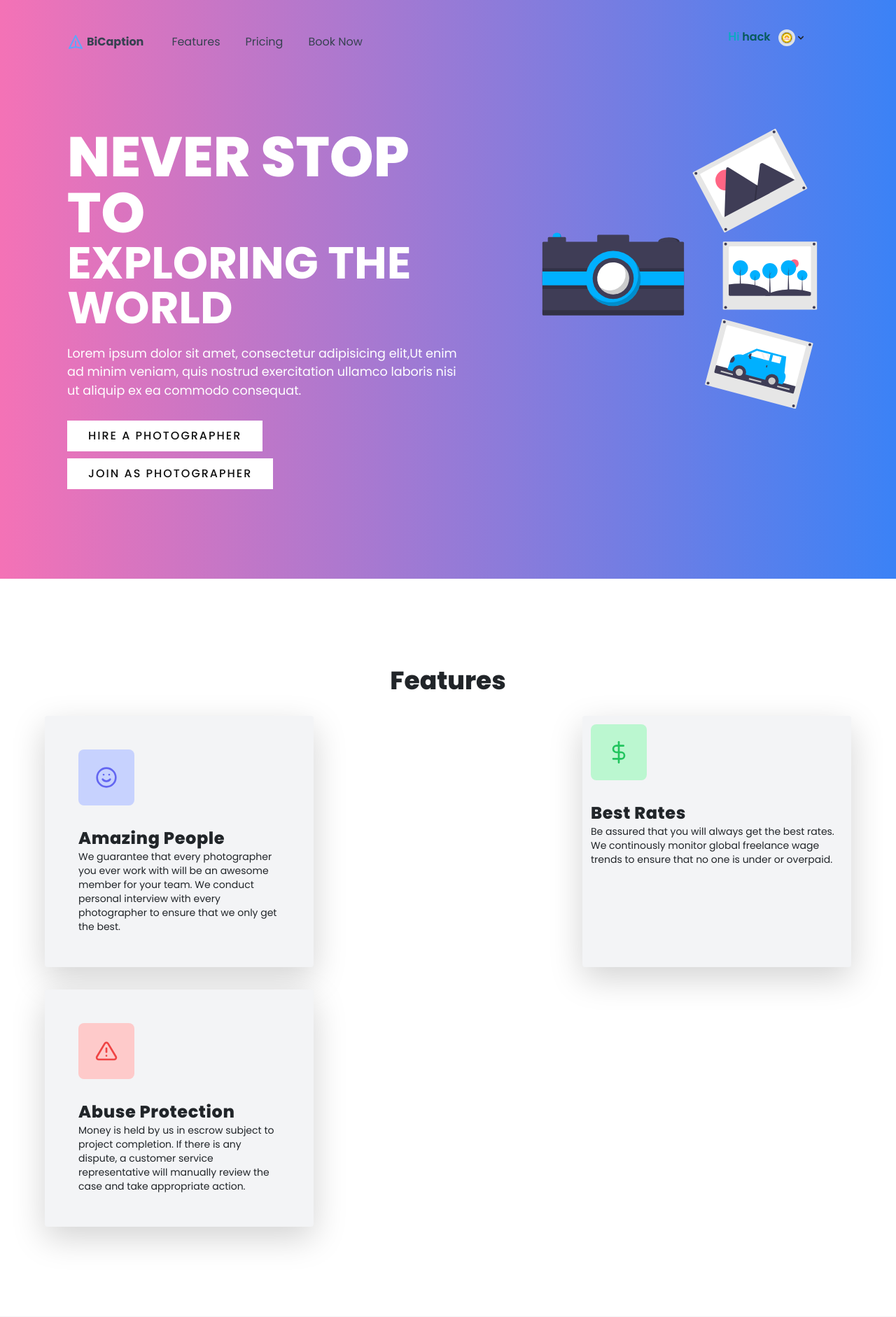
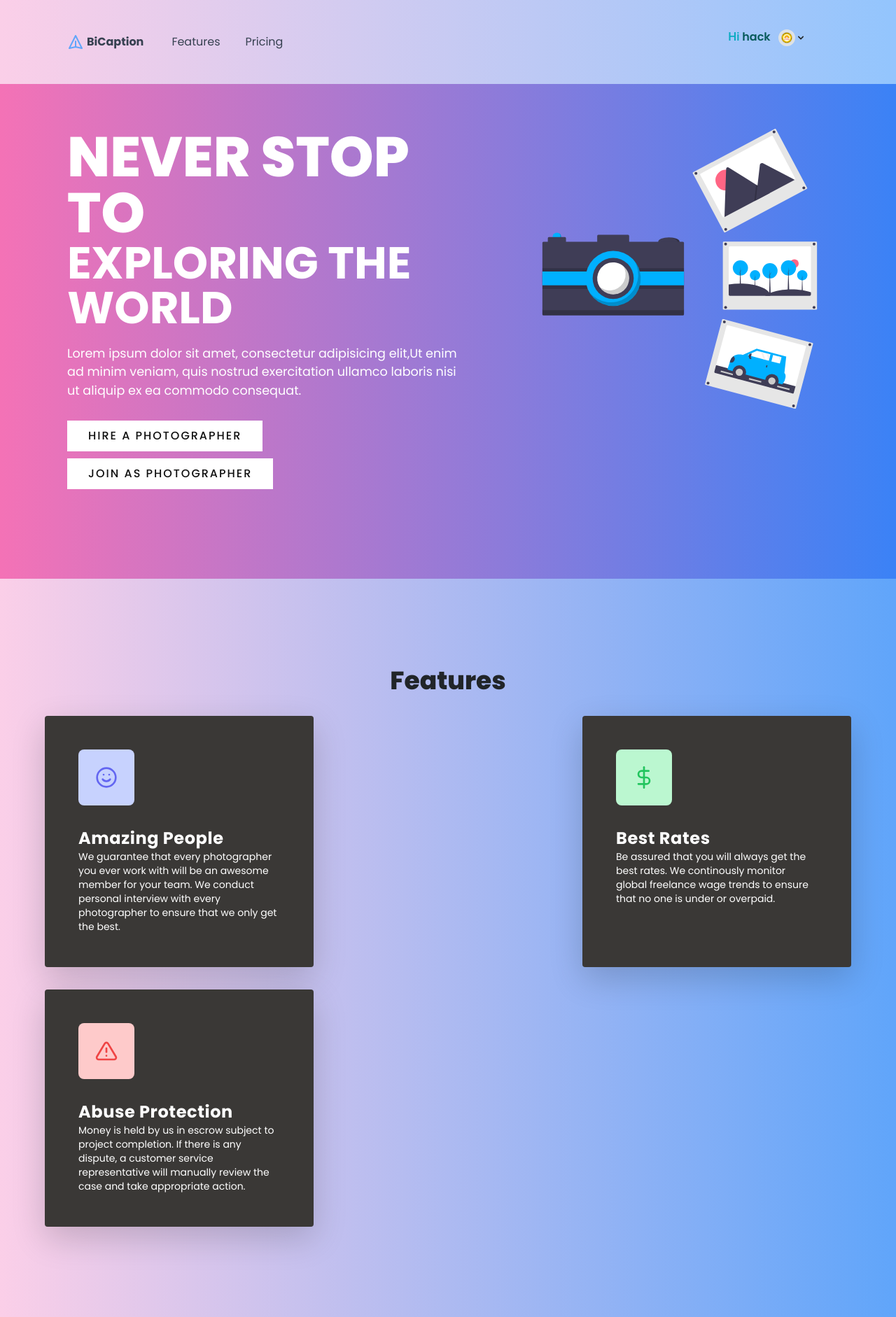
Before and after one commit to akrhythm20/biCaption, a Django app: page / in a window 1280 px wide. Shown: the top 1882 px of the page at 70% size. Run offline with Django 4.2, Linux system fonts and the light colour scheme; a user stored in the database is signed in; data comes from the database, SQL or seed files in the repository; some libraries are stand-ins or nearby versions.

Commit message:
freature css

```diff
--- a/PhotoHub/templates/appointment.html
+++ b/PhotoHub/templates/appointment.html
@@ -20,7 +20,7 @@
         <div class="flex space-x-4">
           <!-- logo -->
           <div>
-            <a href="#" class="flex items-center py-5 px-2 text-white hover:text-gray-900">
+            <a href="/" class="flex items-center py-5 px-2 text-white hover:text-gray-900">
               <svg class="h-6 w-6 mr-1 text-blue-400" xmlns="http://www.w3.org/2000/svg" fill="none" viewBox="0 0 24 24"
                 stroke="currentColor">
                 <path stroke-linecap="round" stroke-linejoin="round" stroke-width="2"
--- a/PhotoHub/templates/landing.html
+++ b/PhotoHub/templates/landing.html
@@ -195,7 +195,7 @@ header .logo
 {% endif %}
 
 <!-- navbar goes here -->
-<nav class="bg-gradient-to-r from-pink-400 to-blue-500">
+<nav class="bg-gradient-to-r from-pink-200 to-blue-300">
     <div class="max-w-6xl mx-auto px-4">
       <div class="flex justify-between">
 
@@ -214,7 +214,14 @@ header .logo
           <div class="hidden md:flex items-center space-x-1">
             <a href="#" class="py-5 px-3 text-gray-700 hover:text-gray-900">Features</a>
             <a href="#" class="py-5 px-3 text-gray-700 hover:text-gray-900">Pricing</a>
-            <a href="/checkout" class="py-5 px-3 text-gray-700 hover:text-gray-900">Book Now</a>
+            {% if request.user.is_authenticated%}
+              {% if role == 'Customer'%}
+              <a href="/category" class="py-5 px-3 text-gray-700 hover:text-gray-900">Book Now</a>
+              {% endif %}
+
+            {% else %}
+             <a href="/accounts/login" class="py-5 px-3 text-gray-700 hover:text-gray-900">Book Now</a>
+            {% endif %}
           </div>
         </div>
 
@@ -325,14 +332,14 @@ header .logo
 
 
 
-        <div class="bg-white px-5 sm:px-10 md:px-20 lg:px-10 xl:px-20 py-32" id="features">
+        <div class="bg-gradient-to-r from-pink-200 to-blue-400 px-5 sm:px-10 md:px-20 lg:px-10 xl:px-20 py-32" id="features">
           <div class="max-w-screen-xl mx-auto">
-            <h3 class="leading-none  text-center  font-extrabold text-4xl">
+            <h3 class=" leading-none  text-center  font-extrabold text-4xl">
               Features
             </h3>
 
             <div class="flex flex-col items-center flex-wrap lg:flex-row lg:items-stretch lg:flex-no-wrap lg:justify-between">
-              <div class="w-full max-w-sm mt-6 lg:mt-8 bg-gray-100 rounded shadow-lg p-12 lg:p-8 lg:mx-4 xl:p-12">
+              <div style="background-color: rgb(58, 56, 54);" class="w-full max-w-sm mt-6 lg:mt-8  rounded shadow-lg p-12 lg:p-8 lg:mx-4 xl:p-12">
                 <div class="p-4 inline-block bg-indigo-200 rounded-lg">
                   <svg class="text-indigo-500 w-8" xmlns="http://www.w3.org/2000/svg" viewBox="0 0 24 24" fill="none" stroke="currentColor" stroke-width="2" stroke-linecap="round" stroke-linejoin="round">
                     <circle cx="12" cy="12" r="10"/>
@@ -341,32 +348,32 @@ header .logo
                     <line x1="15" y1="9" x2="15.01" y2="9"/>
                   </svg>
                 </div>
-                <div class="mt-4 font-extrabold text-2xl tracking-wide">
+                <div class="text-white mt-4 font-bold text-2xl tracking-wide">
                   Amazing People
                 </div>
-                <div class="text-sm">
+                <div class="text-white text-sm">
                   We guarantee that every photographer you ever work with will be an awesome member for your team. We
                   conduct personal interview with every photographer to ensure that we only get the best.
                 </div>
               </div>
 
-              <div class="w-full max-w-sm mt-8 bg-gray-100 rounded shadow-lg p-12 lg:p-8 lg:mx-4 xl:p-3">
+              <div style="background-color: rgb(58, 56, 54);" class="w-full max-w-sm mt-6 lg:mt-8  rounded shadow-lg p-12 lg:p-8 lg:mx-4 xl:p-12">
                 <div class="p-4 inline-block bg-green-200 rounded-lg">
                   <svg class="text-green-500 w-8" xmlns="http://www.w3.org/2000/svg" viewBox="0 0 24 24" fill="none" stroke="currentColor" stroke-width="2" stroke-linecap="round" stroke-linejoin="round">
                     <line x1="12" y1="1" x2="12" y2="23"/>
                     <path d="M17 5H9.5a3.5 3.5 0 0 0 0 7h5a3.5 3.5 0 0 1 0 7H6"/>
                   </svg>
                 </div>
-                <div class="mt-4 font-extrabold text-2xl tracking-wide">
+                <div class="text-white mt-4 font-bold text-2xl tracking-wide">
                   Best Rates
                 </div>
-                <div class="text-sm">
+                <div class="text-white text-sm">
                   Be assured that you will always get the best rates. We continously monitor global freelance wage trends to ensure
                   that no one is under or overpaid.
                 </div>
               </div>
 
-              <div class="w-full max-w-sm mt-8 bg-gray-100 rounded shadow-lg p-12 lg:p-8 lg:mx-4 xl:p-12">
+              <div style="background-color: rgb(58, 56, 54);" class="w-full max-w-sm mt-8  rounded shadow-lg p-12 lg:p-8 lg:mx-4 xl:p-12">
                 <div class="p-4 inline-block bg-red-200 rounded-lg">
                   <svg class="text-red-500 w-8" xmlns="http://www.w3.org/2000/svg" viewBox="0 0 24 24" fill="none" stroke="currentColor" stroke-width="2" stroke-linecap="round" stroke-linejoin="round">
                     <path xmlns="http://www.w3.org/2000/svg" d="M10.29 3.86L1.82 18a2 2 0 0 0 1.71 3h16.94a2 2 0 0 0 1.71-3L13.71 3.86a2 2 0 0 0-3.42 0z"/>
@@ -374,10 +381,10 @@ header .logo
                     <line xmlns="http://www.w3.org/2000/svg" x1="12" y1="17" x2="12.01" y2="17"/>
                   </svg>
                 </div>
-                <div class="mt-4 font-extrabold text-2xl tracking-wide">
+                <div class="text-white mt-4 font-bold text-2xl tracking-wide">
                   Abuse Protection
                 </div>
-                <div class="text-sm">
+                <div class="text-white text-sm">
                   Money is held by us in escrow subject to project completion. If there is any dispute, a customer
                   service representative will manually review the case and take appropriate action.
                 </div>
@@ -386,7 +393,7 @@ header .logo
           </div>
         </div>
 
-        <div class="px-5 sm:px-10 md:px-20 lg:px-10 xl:px-20 py-8 bg-gray-100" id="cards">
+        <div class="bg-gradient-to-r from-pink-200 to-blue-400 px-5 sm:px-10 md:px-20 lg:px-10 xl:px-20 py-8 bg-gray-100" id="cards">
           <div class="max-w-screen-xl mx-auto">
             <h3 class="leading-none font-black text-3xl">Popular PhotoGraphers</h3>
 
@@ -523,7 +530,7 @@ header .logo
           </div>
         </div>
 
-        <div class="px-5 sm:px-10 md:px-20 lg:px-10 xl:px-20 py-8 bg-indigo-100" id="blog-posts">
+        <div class="bg-gradient-to-r from-pink-200 to-blue-400 px-5 sm:px-10 md:px-20 lg:px-10 xl:px-20 py-16 bg-indigo-100" id="blog-posts">
           <div class="max-w-screen-xl mx-auto">
             <div class="xl:flex">
               <div>
@@ -601,19 +608,19 @@ header .logo
 
       </main>
 
-      <footer class="px-5 sm:px-10 md:px-20 py-8">
+      <footer class=" bg-black-200 sm:px-10 md:px-20 py-8">
         <div class="flex flex-col items-center lg:flex-row-reverse justify-between">
           <div class="">
-            <a class="mx-4 text-sm font-bold text-indigo-600 hover:text-indigo-800" href="#">Home</a>
-            <a class="mx-4 text-sm font-bold text-indigo-600 hover:text-indigo-800" href="#">About Us</a>
-            <a class="mx-4 text-sm font-bold text-indigo-600 hover:text-indigo-800" href="#">Careers</a>
+            <a class="text-white mx-4 text-sm font-bold text-indigo-600 hover:text-indigo-800" href="#">Home</a>
+            <a class="text-white mx-4 text-sm font-bold text-indigo-600 hover:text-indigo-800" href="#">About Us</a>
+            <a class="text-white mx-4 text-sm font-bold text-indigo-600 hover:text-indigo-800" href="#">Careers</a>
             <!-- <a href="#">About Us</a> -->
             <!-- <a href="#">Careers</a> -->
           </div>
           <div class="mt-4">
             <img src="" class="w-32">
           </div>
-          <div class="mt-4 text-xs font-bold text-gray-500">
+          <div class="text-white mt-4 text-xs font-bold text-gray-500">
             &copy; 2022 BiCaption | MIT License
           </div>
         </div>
```
Also changed, not shown: PhotoHub/templates/allfromCat.html (+6 -4 lines), PhotoHub/Hub/migrations/0013_auto_20220202_1550.py (added), PhotoHub/db.sqlite3.
